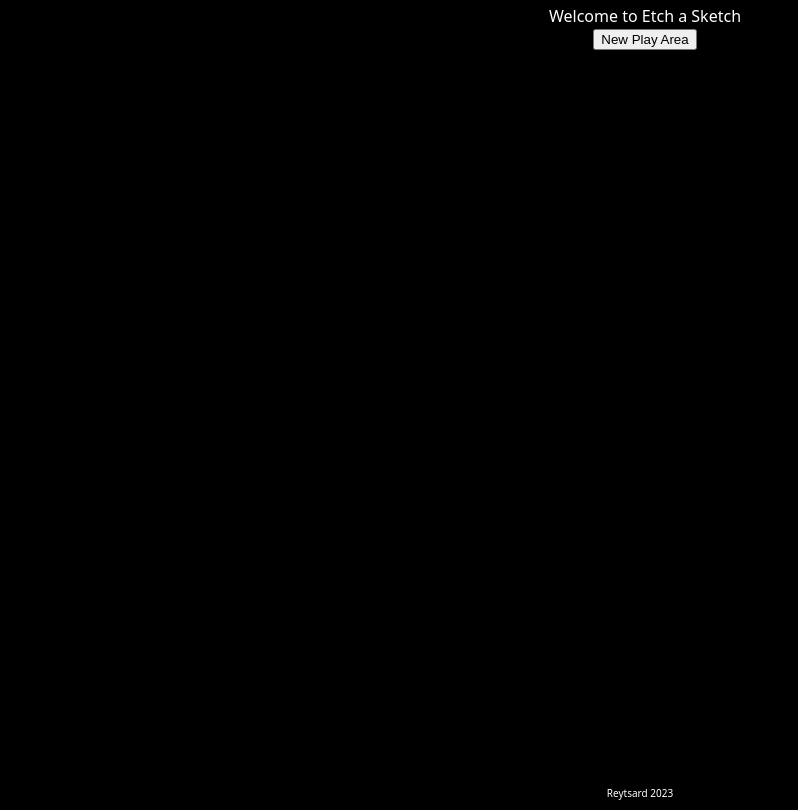
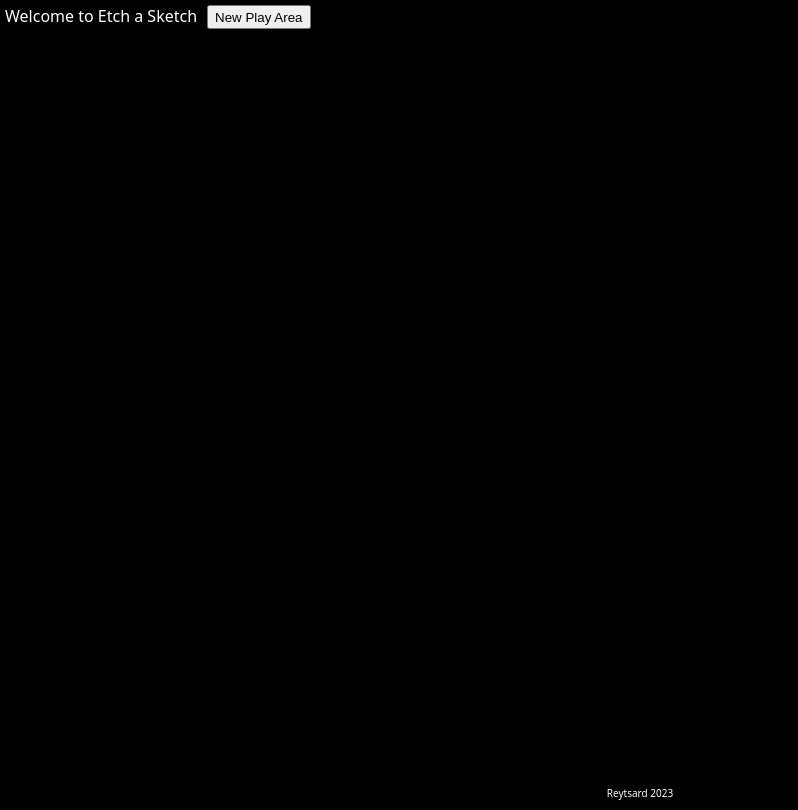
Before and after one commit to Reytsard/Etch-a-sketch, a plain HTML site: page index.html in a window 1280 px wide. Shown: the whole page, without its empty margins (0-798 px from the left). Drawn offline with Linux system fonts and the light colour scheme.

Commit message:
css for button

```diff
--- a/style.css
+++ b/style.css
@@ -6,12 +6,17 @@ body{
     overflow: hidden;
 }
 .header{
+    display: flex;
+    gap:10px;
     height: 4vh;
     width: 100%;
     text-align: center;
     margin: 0px;
     padding: 5px;
     font-family: system-ui, -apple-system, BlinkMacSystemFont, 'Segoe UI', Roboto, Oxygen, Ubuntu, Cantarell, 'Open Sans', 'Helvetica Neue', sans-serif;
+}
+.header button{
+    height: 1.5rem;
 }
 .playArea{
     height: calc(100vh - 4vh - 3vh);
```
